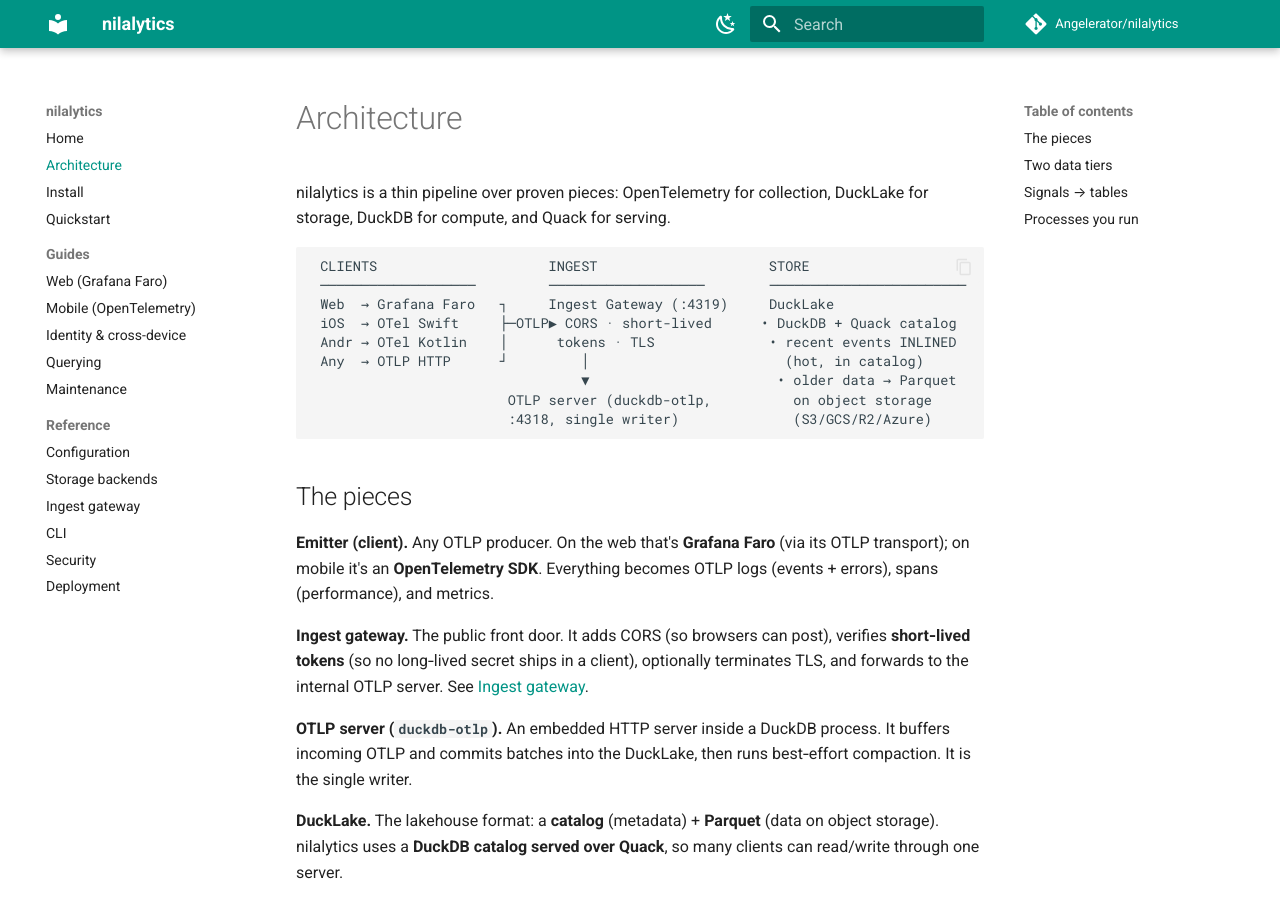
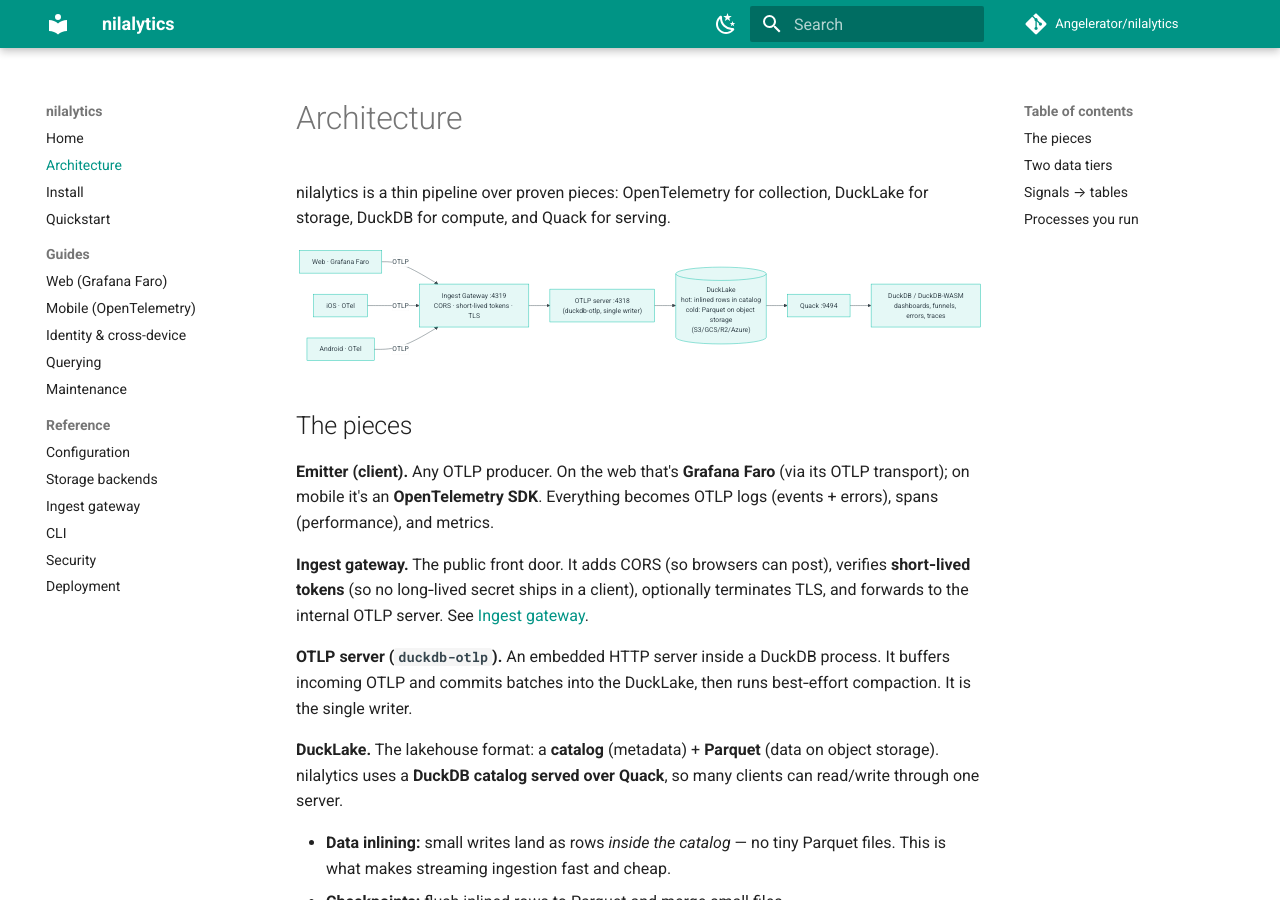
Before and after one commit to Angelerator/nilalytics, an MkDocs documentation site: the page built from docs/architecture.md, in a window 1280 px wide and 900 px high. Built offline with MkDocs 1.6.1 and Material for MkDocs 9.7.7, drawn with Linux system fonts in a browser that asks for light colours; comment, search, counter and statistics services are not loaded.

Commit message:
docs: use Mermaid diagrams instead of ASCII flow

````diff
--- a/docs/architecture.md
+++ b/docs/architecture.md
@@ -3,16 +3,15 @@
 nilalytics is a thin pipeline over proven pieces: OpenTelemetry for collection,
 DuckLake for storage, DuckDB for compute, and Quack for serving.
 
-```
- CLIENTS                     INGEST                     STORE                      SERVE
- ───────────────────         ───────────────────        ────────────────────────   ─────────────────────────
- Web  → Grafana Faro   ┐     Ingest Gateway (:4319)     DuckLake                    Live (sub-second):
- iOS  → OTel Swift     ├─OTLP▶ CORS · short-lived      • DuckDB + Quack catalog     DuckDB / DuckDB-WASM
- Andr → OTel Kotlin    │      tokens · TLS              • recent events INLINED      over Quack (:9494)
- Any  → OTLP HTTP      ┘         │                        (hot, in catalog)
-                                 ▼                       • older data → Parquet      Analyze:
-                        OTLP server (duckdb-otlp,          on object storage         funnels, retention,
-                        :4318, single writer)              (S3/GCS/R2/Azure)         errors, traces, metrics
+```mermaid
+flowchart LR
+  W["Web · Grafana Faro"] -->|OTLP| GW
+  IOS["iOS · OTel"] -->|OTLP| GW
+  AND["Android · OTel"] -->|OTLP| GW
+  GW["Ingest Gateway :4319<br/>CORS · short-lived tokens · TLS"] --> SRV["OTLP server :4318<br/>(duckdb-otlp, single writer)"]
+  SRV --> LAKE[("DuckLake<br/>hot: inlined rows in catalog<br/>cold: Parquet on object storage<br/>(S3/GCS/R2/Azure)")]
+  LAKE --> QUACK["Quack :9494"]
+  QUACK --> READ["DuckDB / DuckDB-WASM<br/>dashboards, funnels, errors, traces"]
 ```
 
 ## The pieces
--- a/mkdocs.yml
+++ b/mkdocs.yml
@@ -51,7 +51,11 @@ markdown_extensions:
   - attr_list
   - pymdownx.highlight:
       anchor_linenums: true
-  - pymdownx.superfences
+  - pymdownx.superfences:
+      custom_fences:
+        - name: mermaid
+          class: mermaid
+          format: !!python/name:pymdownx.superfences.fence_code_format
   - pymdownx.inlinehilite
   - toc:
       permalink: true
````
Also changed, not shown: README.md (+7 -12 lines), docs/deployment.md (+5 -7 lines), docs/identity.md (+5 -3 lines), docs/index.md (+7 -10 lines), docs/ingest-gateway.md (+12 -3 lines).
